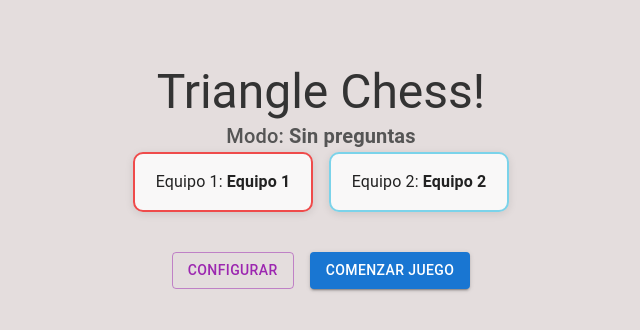
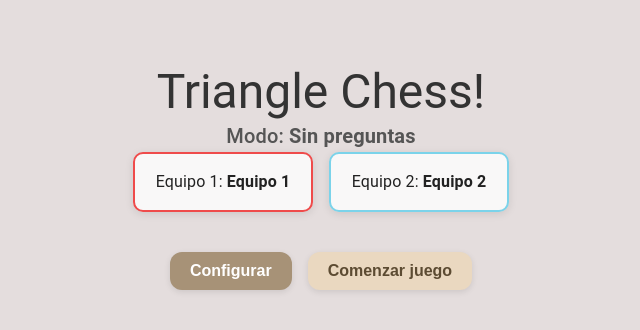
Before and after one commit to georgeif2212/Chain-Triangle-Chess, a React (Vite) app: page /game in a window 1280 px wide. Shown: the top 330 px of the page, without its empty margins (319-959 px from the left). Built offline with nearby package versions, Linux system fonts and the light colour scheme; no server answers.

Commit message:
general button was replaced for the custom button

```diff
--- a/src/modules/game/pages/GameHasNotStarted.jsx
+++ b/src/modules/game/pages/GameHasNotStarted.jsx
@@ -1,10 +1,10 @@
-// GameHasNotStarted.jsx
 import { useNavigate } from "react-router-dom";
 import { GameContext } from "../../../contexts/GameContext";
 import { useContext } from "react";
 import { Button, Typography, Box } from "@mui/material";
 import { formatMode } from "../../../utils/utils";
 import styles from "../styles/pages/GameHasNotStarted.module.css";
+import CustomButton from "../components/CustomButton.jsx";
 
 const GameHasNotStarted = () => {
   const { state, dispatch } = useContext(GameContext);
@@ -46,16 +46,16 @@ const GameHasNotStarted = () => {
       </div>
 
       <div className={styles.buttonsWrapper}>
-        <Button
-          variant="outlined"
-          color="secondary"
+        <CustomButton
+          text="Configurar"
+          variant="secondary"
           onClick={() => navigate(`/options${location.search}`)}
-        >
-          Configurar
-        </Button>
-        <Button variant="contained" color="primary" onClick={handleStartGame}>
-          Comenzar juego
-        </Button>
+        />
+        <CustomButton
+          text="Comenzar juego"
+          variant="primary"
+          onClick={handleStartGame}
+        />
       </div>
     </div>
   );
--- a/src/modules/game/pages/Options.jsx
+++ b/src/modules/game/pages/Options.jsx
@@ -8,6 +8,7 @@ import { formatMode } from "../../../utils/utils.js";
 
 import { useLocation, useNavigate } from "react-router-dom";
 import { useEffect } from "react";
+import CustomButton from "../components/CustomButton.jsx";
 
 const Options = () => {
   const location = useLocation();
@@ -70,24 +71,18 @@ const Options = () => {
         </div>
 
         <div className={styles.orderButtons}>
-          <Button
+          <CustomButton
+            text="Orden aleatorio"
+            variant="secondary"
             onClick={handleRandomizeOrder}
-            variant="contained"
-            color="secondary"
-            className={styles.button}
-          >
-            Orden aleatorio
-          </Button>
+          />
         </div>
 
-        <Button
+        <CustomButton
+          text="Jugar"
+          variant="primary"
           onClick={() => navigate(`/game${location.search}`)}
-          className={styles.startBtn}
-          variant="contained"
-          color="success"
-        >
-          Jugar
-        </Button>
+        />
       </Card>
     </div>
   );
```
